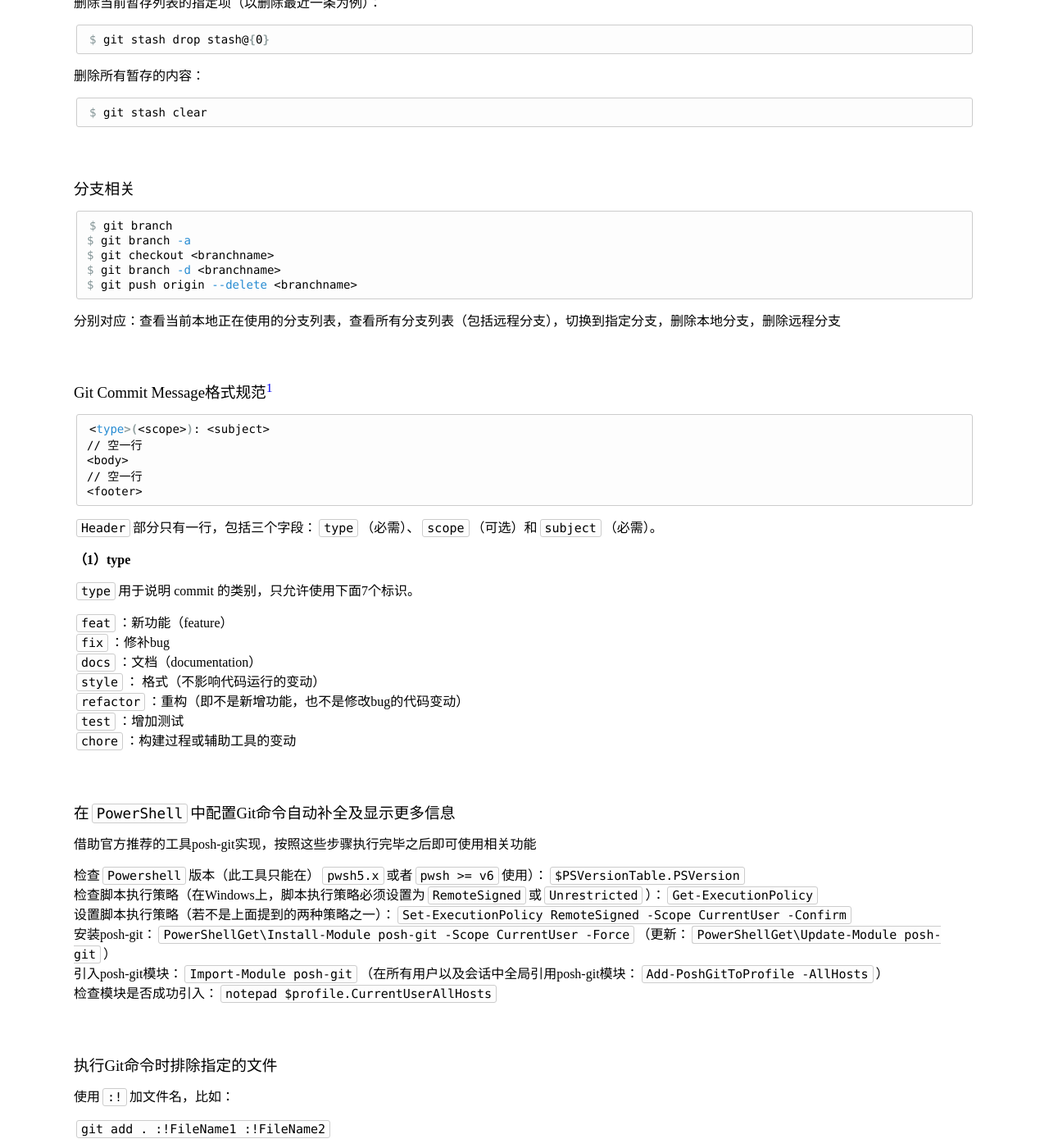
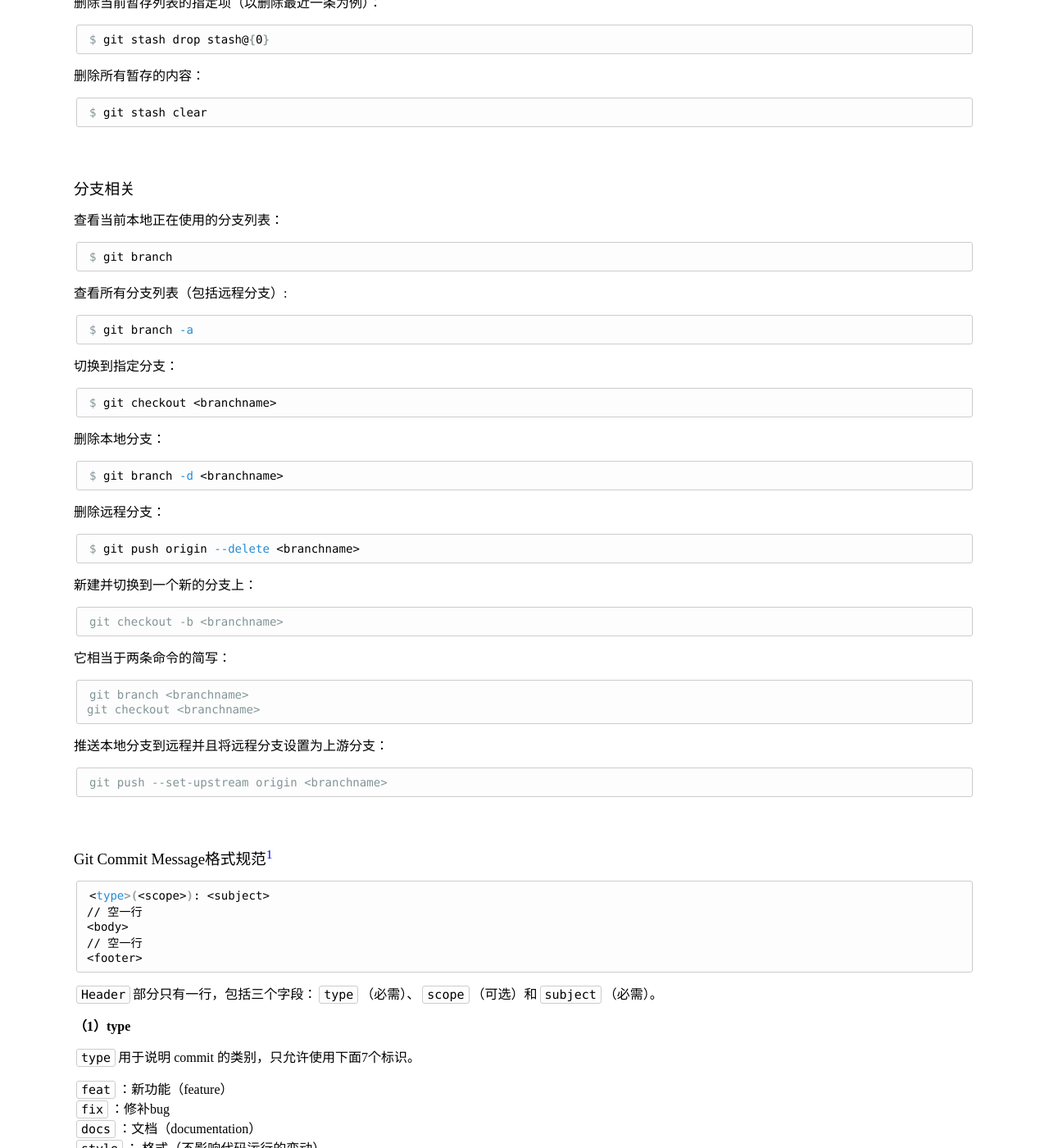
Before and after one commit to KamenRiderKuuga/kamenriderkuuga.github.io, a Jekyll site: the page built from _posts/2020-12-14-Git-1.md, in a window 1280 px wide and 1400 px high, scrolled down 5755 px. Shown: the whole window at 82% size. Built offline with Jekyll 4.4.1, drawn with Linux system fonts in a browser that asks for light colours.

Commit message:
doc: 更新git相关备忘

````diff
--- a/_posts/2020-12-14-Git-1.md
+++ b/_posts/2020-12-14-Git-1.md
@@ -299,15 +299,54 @@ $ git stash clear
 
 ### 分支相关
 
+查看当前本地正在使用的分支列表：
+
 ```console
 $ git branch
+```
+
+查看所有分支列表（包括远程分支）:
+
+```console
 $ git branch -a
+```
+
+切换到指定分支：
+
+```console
 $ git checkout <branchname>
+```
+
+删除本地分支：
+
+```console
 $ git branch -d <branchname>
+```
+
+删除远程分支：
+
+```console
 $ git push origin --delete <branchname>
 ```
 
-分别对应：查看当前本地正在使用的分支列表，查看所有分支列表（包括远程分支），切换到指定分支，删除本地分支，删除远程分支
+新建并切换到一个新的分支上：
+
+```console
+git checkout -b <branchname>
+```
+
+它相当于两条命令的简写：
+
+```console
+git branch <branchname>
+git checkout <branchname>
+```
+
+推送本地分支到远程并且将远程分支设置为上游分支：
+
+```console
+git push --set-upstream origin <branchname>
+```
 
 ###  Git Commit Message格式规范[^1]
 
````
